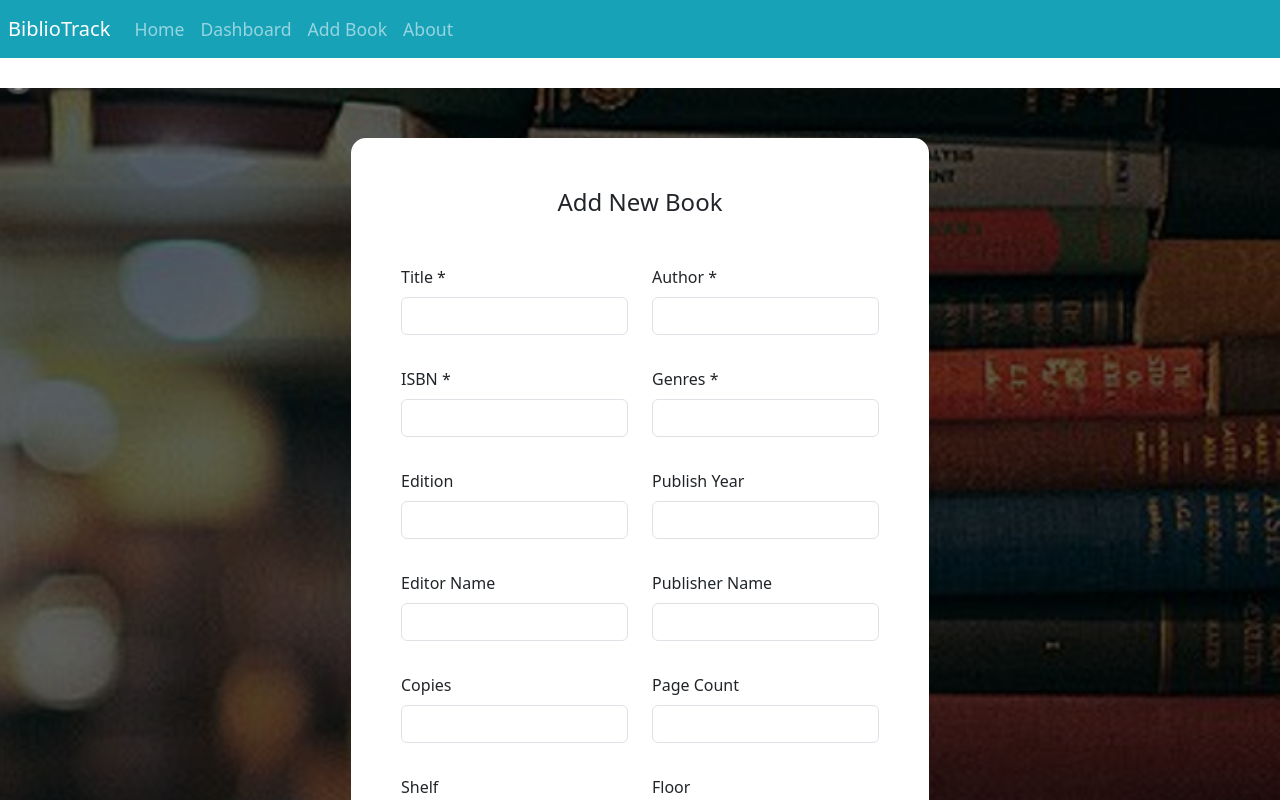
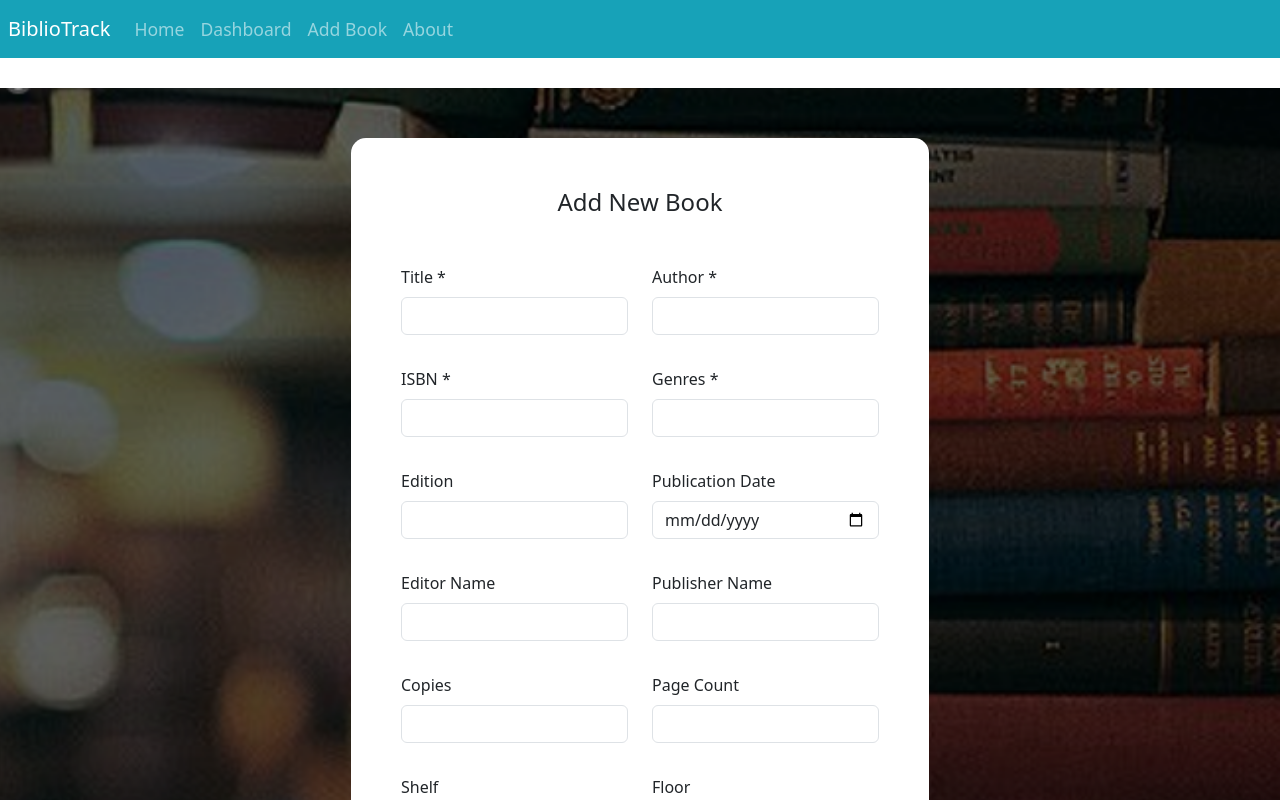
Before and after one commit to BiblioTrack/bibliotrack-frontend, a React (Create React App) app: page /addbook in a window 1280 px wide. Shown: the top 800 px of the page. Built offline with nearby package versions, Linux system fonts and the light colour scheme.

Commit message:
corrected Publication Date handling

```diff
--- a/src/pages/AddBookPage/components/AddBookSection.js
+++ b/src/pages/AddBookPage/components/AddBookSection.js
@@ -126,9 +126,9 @@ const AddBookSection = () => {
           </Col>
           <Col md={6} className="mb-3">
             <Form.Group className="mb-3" controlId="publicationDate">
-              <Form.Label>Publish Year</Form.Label>
+              <Form.Label>Publication Date</Form.Label>
               <FormControl
-                type="text"
+                type="date"
                 value={publicationDate}
                 onChange={(e) => setPublicationDate(e.target.value)}
               />
--- a/src/pages/BookPage/components/BookInfo.js
+++ b/src/pages/BookPage/components/BookInfo.js
@@ -23,7 +23,7 @@ const BookInfo = ({ book }) => (
     <p><strong>Language:</strong> {book.language}</p>
     <p><strong>Total Copies:</strong> {book.totalCopies}</p>
     <p><strong>Available Copies:</strong> {book.availableCopies}</p>
-    <p><strong>Publication Date:</strong> {book.publicationDate}</p>
+    <p><strong>Publication Date:</strong> {new Date(new Date(book.publicationDate) + 7).toISOString().split('T')[0]}</p>
   </>
 );
 
--- a/src/pages/BookPage/components/EditBookModal.js
+++ b/src/pages/BookPage/components/EditBookModal.js
@@ -12,7 +12,7 @@ const EditBookModal = ({ show, onHide, bookId, bookData, onSubmit }) => {
   const [genres, setGenres] = useState(bookData.genres);
 
   const [edition, setEdition] = useState(bookData.edition);
-  const [publicationDate, setPublicationDate] = useState(bookData.publicationDate);
+  const [publicationDate, setPublicationDate] = useState(new Date(new Date(bookData.publicationDate) + 7).toISOString().split('T')[0]);
 
   const [editor, setEditor] = useState(bookData.edition);
   const [publisher, setPublisher] = useState(bookData.publisher);
@@ -128,9 +128,9 @@ const EditBookModal = ({ show, onHide, bookId, bookData, onSubmit }) => {
             </Col>
             <Col md={6} className="mb-3">
               <Form.Group className="mb-3" controlId="publicationDate">
-                <Form.Label>Publish Year</Form.Label>
+                <Form.Label>Publication Date</Form.Label>
                 <FormControl
-                  type="text"
+                  type="date"
                   value={publicationDate}
                   onChange={(e) => setPublicationDate(e.target.value)}
                 />
```
